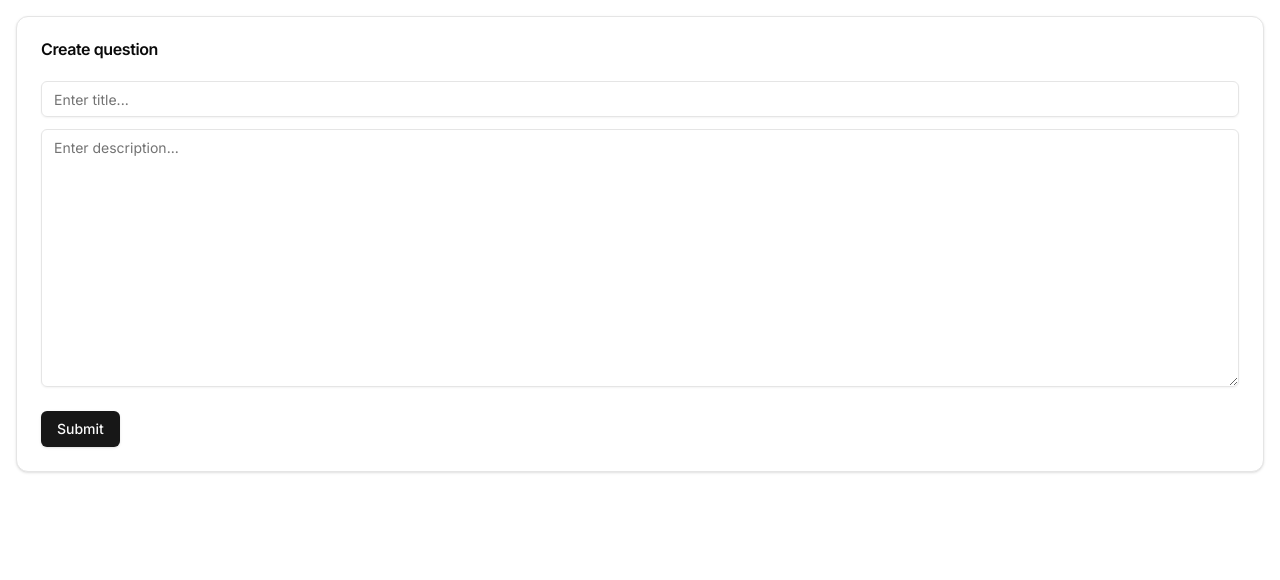
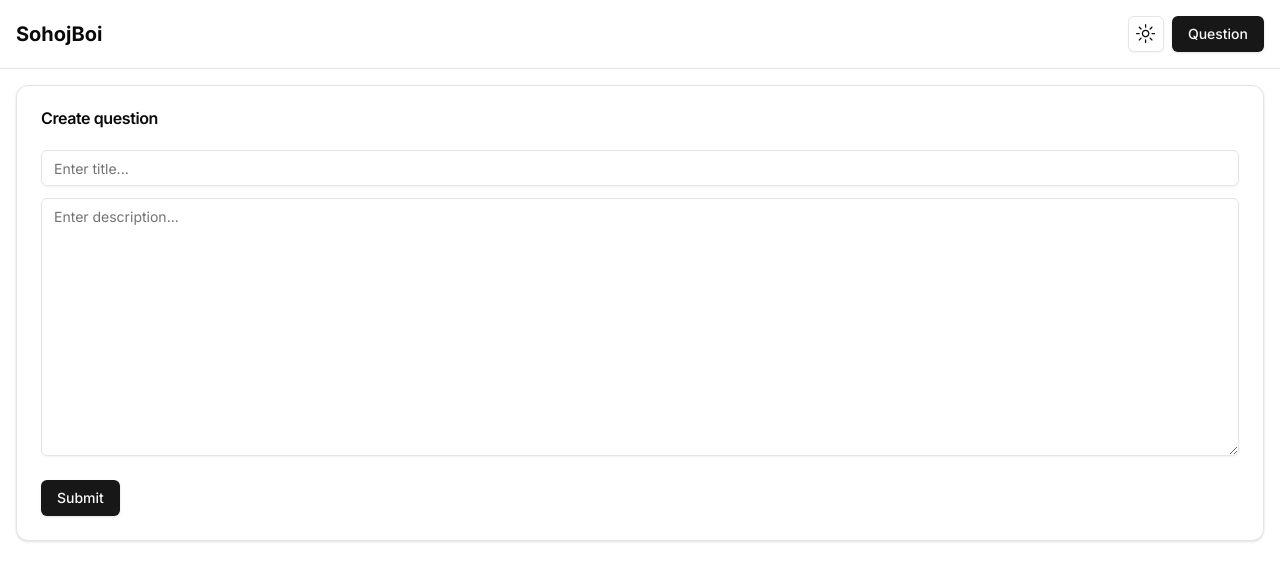
Before and after one commit to ashsajal1/sohojboi, a Next.js app: page /question/create in a window 1280 px wide. Shown: the top 580 px of the page. Built offline with nearby package versions, Linux system fonts and the light colour scheme.

Commit message:
feat: create navbar

```diff
--- a/src/app/layout.tsx
+++ b/src/app/layout.tsx
@@ -3,6 +3,7 @@ import { Inter } from "next/font/google";
 import "./globals.css";
 import { ThemeProvider } from "@/components/theme-provider"
 import { ClerkProvider } from '@clerk/nextjs'
+import Navbar from "@/components/navbar";
 
 const inter = Inter({ subsets: ["latin"] });
 
@@ -26,6 +27,7 @@ export default function RootLayout({
             enableSystem
             disableTransitionOnChange
           >
+            <Navbar />
             {children}
           </ThemeProvider>
         </body>
--- /dev/null
+++ b/src/components/navbar.tsx
@@ -0,0 +1,17 @@
+import Link from "next/link";
+import { Button } from "./ui/button";
+import { ModeToggle } from "./mode-toggle";
+
+export default function Navbar() {
+    return (
+        <nav className="flex items-center justify-between p-4 border-b">
+            <Link href={'/'} className="font-bold text-xl">SohojBoi</Link>
+            <div className="flex items-center gap-2">
+                <ModeToggle />
+                <Link href={'/question'}>
+                    <Button>Question</Button>
+                </Link>
+            </div>
+        </nav>
+    )
+}
```
